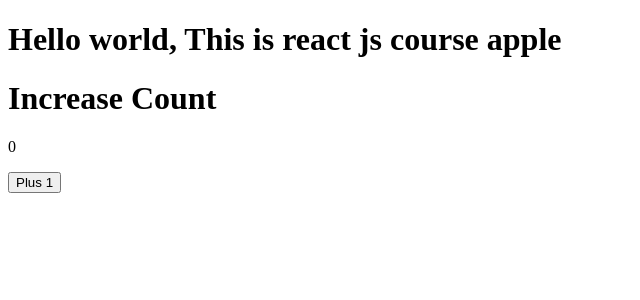
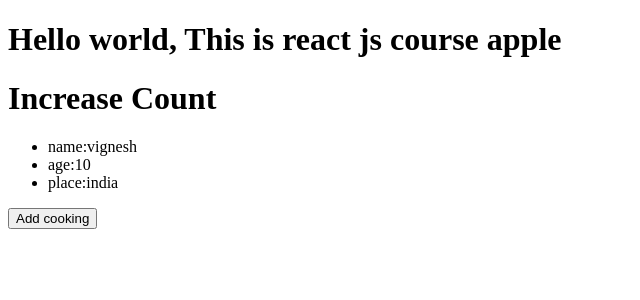
Before and after one commit to vickyaltitude/myfirstrepository, a React (Vite) app in the folder react/: page / in a window 1280 px wide. Shown: the top 300 px of the page, without its empty margins (0-640 px from the left). Built offline with nearby package versions, Linux system fonts and the light colour scheme.

Commit message:
Learnt mapping for different data types in state

```diff
--- a/react/src/components/UseStateHook.jsx
+++ b/react/src/components/UseStateHook.jsx
@@ -2,13 +2,25 @@ import React from "react";
 import { useState } from "react";
 
 function UseStateHook() {
-  let [count, setCount] = useState(0);
-
+  let [details, setDetails] = useState({
+    name: "vignesh",
+    age: 10,
+    place: "india",
+  });
+  console.log(Object.entries(details));
   return (
     <div>
       <h1>Increase Count</h1>
-      <p>{count}</p>
-      <button onClick={() => setCount(count + 1)}>Plus 1</button>
+      <ul>
+        {Object.entries(details).map((items, index) => (
+          <li key={index}>
+            {items[0]}:{items[1]}
+          </li>
+        ))}
+      </ul>
+      <button onClick={() => setDetails({ ...details, hobbies: "cooking" })}>
+        Add cooking
+      </button>
     </div>
   );
 }
```
